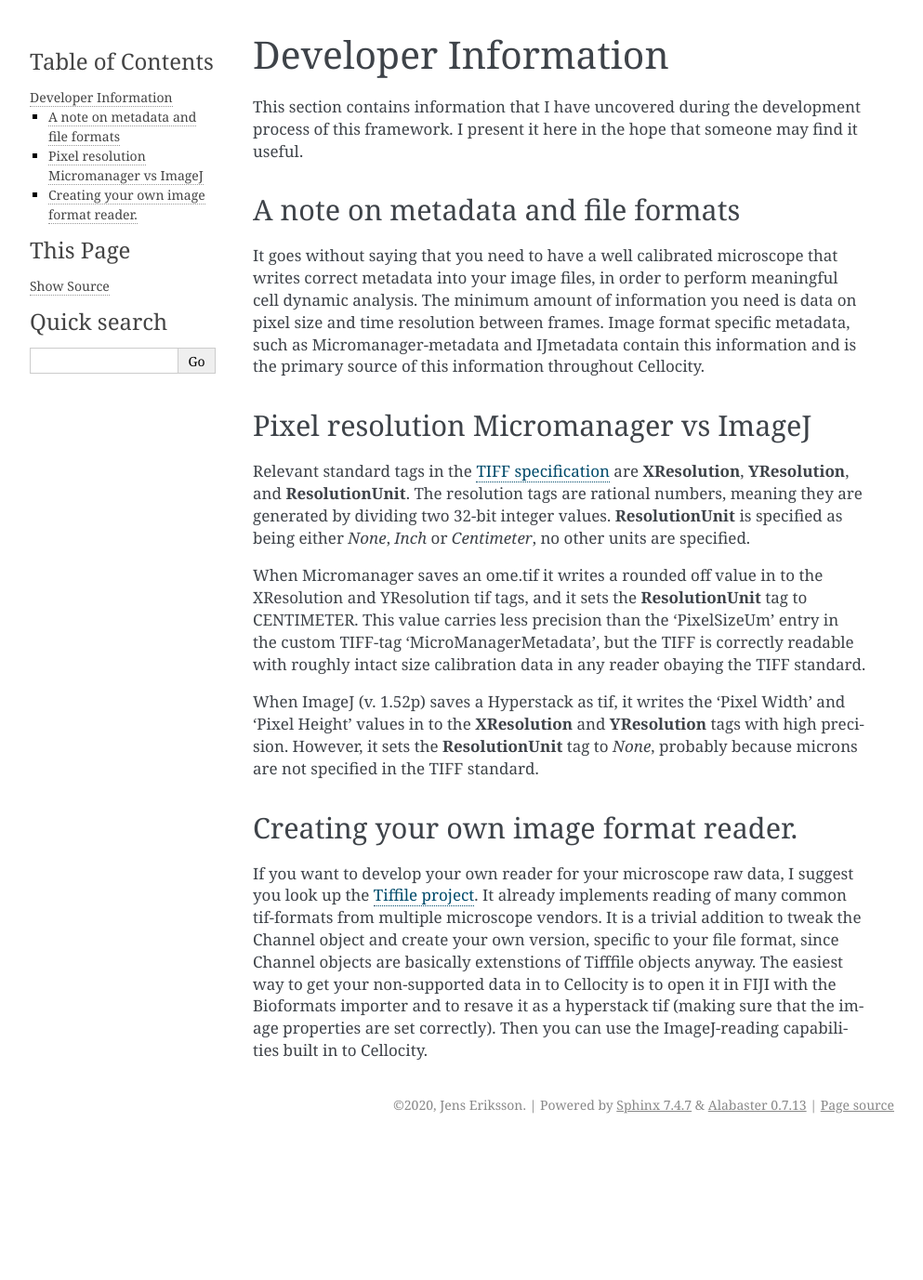
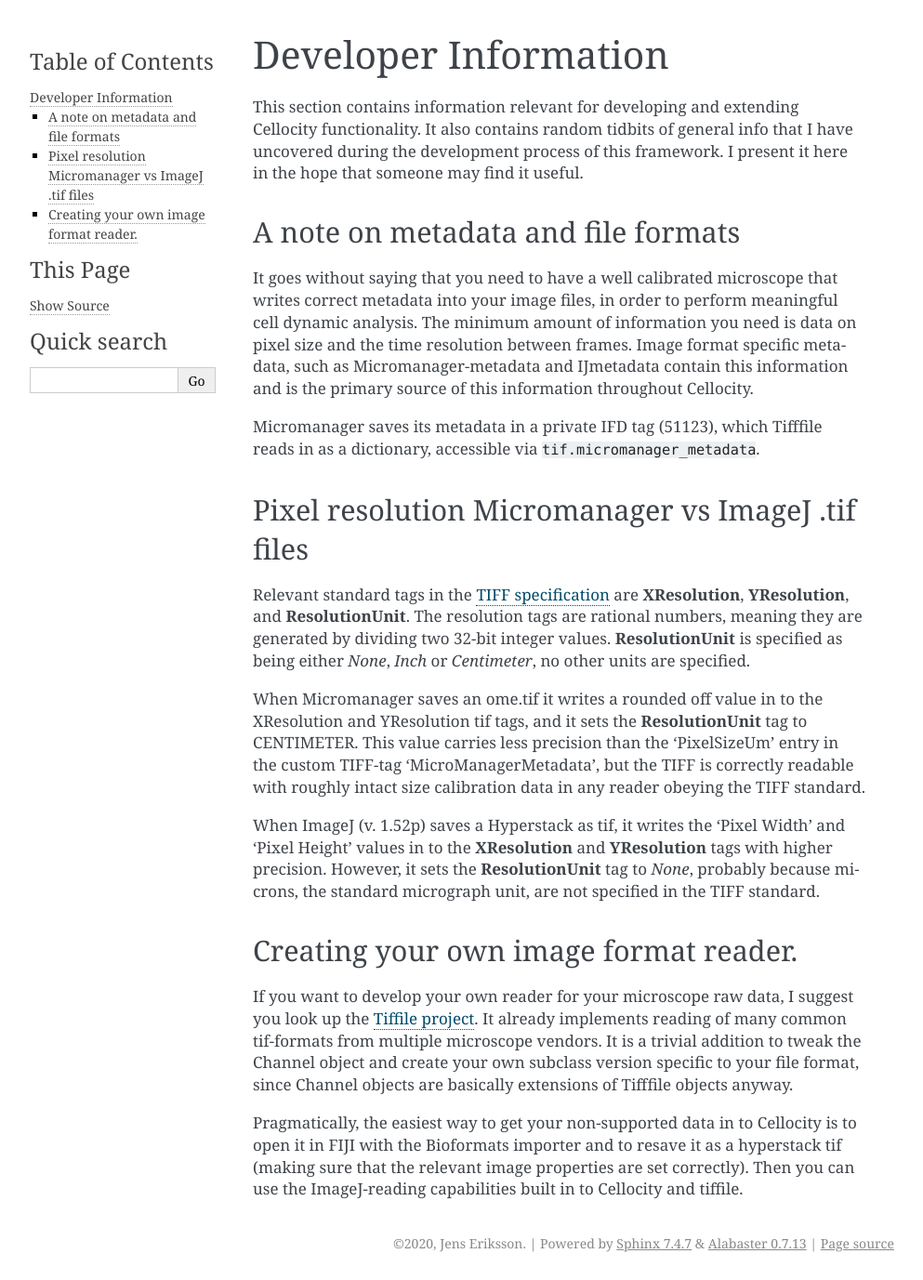
Before and after one commit to Oftatkofta/cellocity, a Sphinx documentation site: the page built from docs/developer.rst, in a window 1280 px wide. Shown: the whole page at 93% size, without its empty margins (148-1141 px from the left). Built offline with Sphinx 7.4.7, drawn with Linux system fonts in a browser that asks for light colours; before the commit the page ends 1228 px from its top, so only the background shows below that.

Commit message:
Development documentation

```diff
--- a/docs/developer.rst
+++ b/docs/developer.rst
@@ -1,25 +1,29 @@
 Developer Information
 =====================
 
-This section contains information that I have uncovered during the development
-process of this framework. I present it here in the hope that someone may find
-it useful.
+This section contains information relevant for developing and extending Cellocity functionality. It also contains random tidbits of general info that I have uncovered during the development process of this framework. I present it here in the hope that someone may find it useful.
 
 A note on metadata and file formats
 -------------------------------------
 
 It goes without saying that you need to have a well calibrated microscope that
-writes correct metadata into your image files, in order to perform meaningful cell dynamic analysis. The minimum amount of information you need is data on pixel size and time resolution between frames. Image format specific metadata, such as Micromanager-metadata and IJmetadata contain this information and is the primary source of this information throughout Cellocity.
+writes correct metadata into your image files, in order to perform meaningful cell dynamic analysis. The minimum amount of information you need is data on pixel size and the time resolution between frames. Image format specific metadata, such as Micromanager-metadata and IJmetadata contain this information and is the primary source of this information throughout Cellocity.
 
-Pixel resolution Micromanager vs ImageJ
----------------------------------------
+Micromanager saves its metadata in a private IFD tag (51123), which Tifffile reads in as a dictionary, accessible via ``tif.micromanager_metadata``.
+
+
+
+Pixel resolution Micromanager vs ImageJ .tif files
+--------------------------------------------------
 Relevant standard tags in the `TIFF specification <https://www.adobe.io/open/standards/TIFF.html>`_ are **XResolution**, **YResolution**, and **ResolutionUnit**. The resolution tags are rational numbers, meaning they are generated by dividing two 32-bit integer values. **ResolutionUnit** is specified as being either *None*, *Inch* or *Centimeter*, no other units are specified.
 
-When Micromanager saves an ome.tif it writes a rounded off value in to the XResolution and YResolution tif tags, and it sets the **ResolutionUnit** tag to CENTIMETER. This value carries less precision than the 'PixelSizeUm' entry in the custom TIFF-tag 'MicroManagerMetadata', but the TIFF is correctly readable with roughly intact size calibration data in any reader obaying the TIFF standard.
+When Micromanager saves an ome.tif it writes a rounded off value in to the XResolution and YResolution tif tags, and it sets the **ResolutionUnit** tag to CENTIMETER. This value carries less precision than the 'PixelSizeUm' entry in the custom TIFF-tag 'MicroManagerMetadata', but the TIFF is correctly readable with roughly intact size calibration data in any reader obeying the TIFF standard.
 
-When ImageJ (v. 1.52p) saves a Hyperstack as tif, it writes the 'Pixel Width' and 'Pixel Height' values in to the **XResolution** and **YResolution** tags with high precision. However, it sets the **ResolutionUnit** tag to *None*, probably because microns are not specified in the TIFF standard.
+When ImageJ (v. 1.52p) saves a Hyperstack as tif, it writes the 'Pixel Width' and 'Pixel Height' values in to the **XResolution** and **YResolution** tags with higher precision. However, it sets the **ResolutionUnit** tag to *None*, probably because microns, the standard micrograph unit, are not specified in the TIFF standard.
 
 Creating your own image format reader.
 --------------------------------------
 
-If you want to develop your own reader for your microscope raw data, I suggest you look up the `Tiffile project <https://pypi.org/project/tifffile/>`_. It already implements reading of many common tif-formats from multiple microscope vendors. It is a trivial addition to tweak the Channel object and create your own version, specific to your file format, since Channel objects are basically extenstions of Tifffile objects anyway. The easiest way to get your non-supported data in to Cellocity is to open it in FIJI with the Bioformats importer and to resave it as a hyperstack tif (making sure that the image properties are set correctly). Then you can use the ImageJ-reading capabilities built in to Cellocity.
+If you want to develop your own reader for your microscope raw data, I suggest you look up the `Tiffile project <https://pypi.org/project/tifffile/>`_. It already implements reading of many common tif-formats from multiple microscope vendors. It is a trivial addition to tweak the Channel object and create your own subclass version specific to your file format, since Channel objects are basically extensions of Tifffile objects anyway.
+
+Pragmatically, the easiest way to get your non-supported data in to Cellocity is to open it in FIJI with the Bioformats importer and to resave it as a hyperstack tif (making sure that the relevant image properties are set correctly). Then you can use the ImageJ-reading capabilities built in to Cellocity and tiffile.
```
